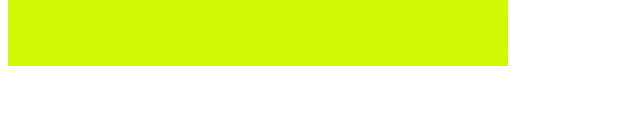
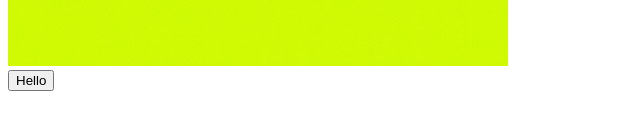
Before and after one commit to SarvsDev/Placement, a plain HTML site: page Day 6/imageevent.html in a window 1280 px wide. Shown: the part 442-572 px from the top of the page, without its empty margins (0-640 px from the left). Drawn offline with Linux system fonts and the light colour scheme.

Commit message:
Update imageevent.html

```diff
--- a/Day 6/imageevent.html
+++ b/Day 6/imageevent.html
@@ -7,5 +7,7 @@
 </head>
 <body>
     <img src="S_logo.png" width="500px" height="500px">
+    <br>
+    <input type="submit" value="Hello" id="mybutton">
 </body>
 </html>
```
